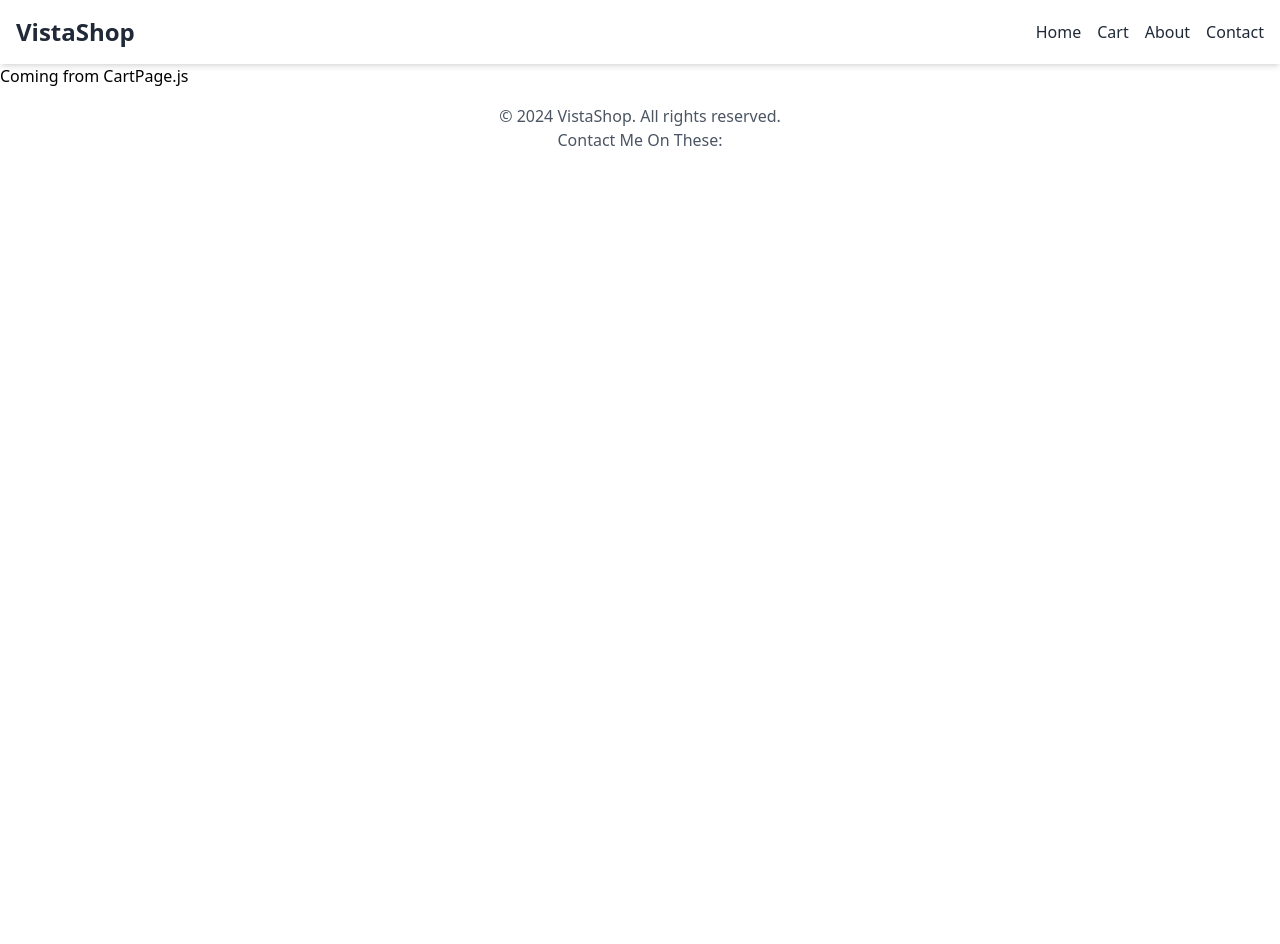
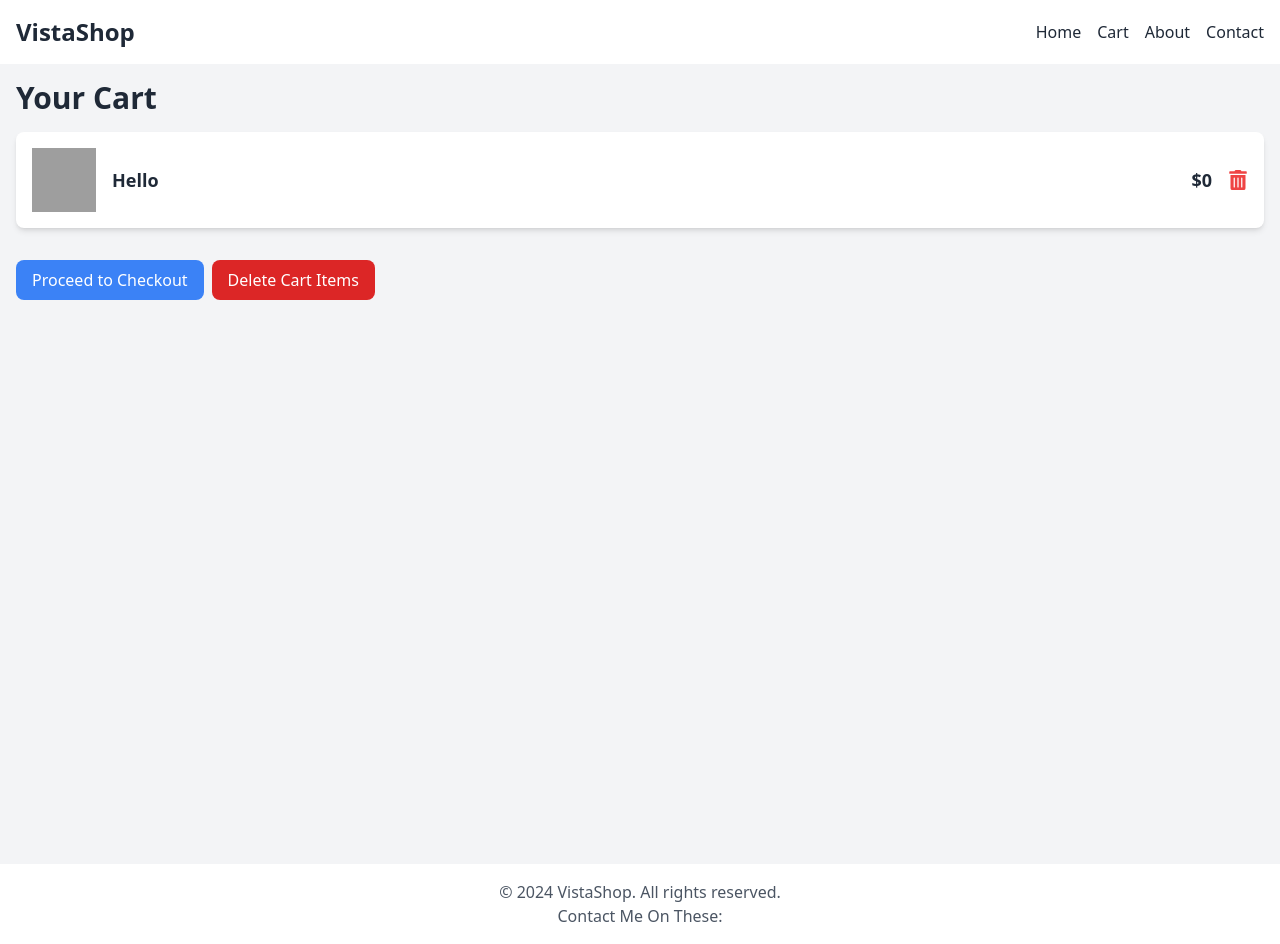
Before and after one commit to NajafAli786110/VistaShop, a React (Vite) app: page /cart in a window 1280 px wide. Before the commit the page ends 800 px from the top, so only its background shows below. Built offline with nearby package versions, Linux system fonts and the light colour scheme; grey boxes are pictures that could not be loaded.

Commit message:
Implemented Basic Cart Functionality

```diff
--- a/package.json
+++ b/package.json
@@ -15,6 +15,7 @@
     "axios": "^1.7.7",
     "react": "^18.3.1",
     "react-dom": "^18.3.1",
+    "react-icons": "^5.3.0",
     "react-redux": "^9.1.2",
     "react-router-dom": "^6.26.2",
     "redux": "^5.0.1",
--- a/src/components/ProductCard.jsx
+++ b/src/components/ProductCard.jsx
@@ -1,14 +1,39 @@
-import React from 'react';
+import React from "react";
+import { useDispatch } from "react-redux";
+import { CART_ADD_ITEM } from "../features/cartReducer";
 
 const ProductCard = ({ product }) => {
+  const dispatch = useDispatch();
+
   return (
     <div className="bg-white dark:bg-gray-800 rounded-lg shadow-md overflow-hidden">
-            <img className="w-full h-48 object-cover" src={product.image} alt={product.title} />
+      <img
+        className="w-full h-48 object-cover"
+        src={product.image}
+        alt={product.title}
+      />
       <div className="p-4 flex flex-col gap-3">
-                <h3 className="text-lg font-semibold text-gray-800 dark:text-white">{product.title}</h3>
-                <p className="text-gray-600 dark:text-gray-400">{product.description.length > 100 ? `${product.description.substring(0, 50)}...` : product.description}</p>
-                <p className="text-xl font-bold text-gray-800 dark:text-white">${product.price}</p>
-                <button className="mt-2 w-full bg-blue-600 text-white font-semibold py-2 rounded hover:bg-blue-700">
+        <h3 className="text-lg font-semibold text-gray-800 dark:text-white">
+          {product.title}
+        </h3>
+        <p className="text-gray-600 dark:text-gray-400">
+          {product.description.length > 100
+            ? `${product.description.substring(0, 50)}...`
+            : product.description}
+        </p>
+        <p className="text-xl font-bold text-gray-800 dark:text-white">
+          ${product.price}
+        </p>
+        <button
+          onClick={() => {
+            dispatch(
+              CART_ADD_ITEM({ image:product.image, name: product.title, price: product.price })
+            );
+            console.log("Clicked");
+
+          }}
+          className="mt-2 w-full bg-blue-600 text-white font-semibold py-2 rounded hover:bg-blue-700"
+        >
           Add to Cart
         </button>
       </div>
--- a/src/features/cartReducer.js
+++ b/src/features/cartReducer.js
@@ -1,8 +1,9 @@
 import { createSlice, nanoid } from "@reduxjs/toolkit";
 
-const initialState = [
+export const initialStateCart = [
   {
     id: 0,
+    image: "https://fakestoreapi.com/img/61sbMiUnoGL._AC_UL640_QL65_ML3_.jpg",
     name: "Hello",
     price: 0,
   },
@@ -10,18 +11,19 @@ const initialState = [
 
 const cartReducer = createSlice({
   name: "cartItems",
-  initialState,
+  initialState: initialStateCart,
   reducers: {
     CART_ADD_ITEM: (state, action) => {
       const newItem = {
         id: nanoid(),
+        image: action.payload.image,
         name: action.payload.name,
         price: action.payload.price,
       };
       state.push(newItem);
     },
     CART_REMOVE_ITEM: (state, action) => {
-      state.filter((items) => items.id != action.payload.id);
+      return state.filter((items) => items.id != action.payload.id);
     },
     CART_FLASH: () => {
       return [];
--- a/src/pages/Cart.jsx
+++ b/src/pages/Cart.jsx
@@ -1,3 +1,69 @@
+import { FaTrashAlt } from "react-icons/fa";
+import { useSelector, useDispatch } from "react-redux";
+import { CART_FLASH, CART_REMOVE_ITEM } from "../features/cartReducer";
+
 export const Cart = () => {
-  return "Coming from CartPage.js";
+  const dispatch = useDispatch();
+  const cartItems = useSelector((state) => state.cartItems);
+
+  const handleRemove = (id) => {
+    dispatch(CART_REMOVE_ITEM({id}));
+  };
+
+  return (
+    <div className="min-h-screen bg-gray-100 dark:bg-gray-900 p-4">
+      <h2 className="text-3xl font-bold text-gray-800 dark:text-white mb-4">
+        Your Cart
+      </h2>
+
+      {cartItems.length === 0 ? (
+        <p className="text-gray-600 dark:text-gray-300 text-xl">
+          Your cart is empty.
+        </p>
+      ) : (
+        cartItems.map((item) => (
+          <div
+            key={item.id}
+            className="flex justify-between items-center p-4 mb-4 bg-white dark:bg-gray-800 shadow-md rounded-lg"
+          >
+            <div className="flex items-center">
+              <img
+                src={item.image}
+                alt={item.name}
+                className="w-16 h-16 object-cover mr-4"
+              />
+              <h3 className="text-lg font-semibold text-gray-800 dark:text-white">
+                {item.name}
+              </h3>
+            </div>
+            <div className="flex items-center">
+              <p className="text-lg font-semibold text-gray-800 dark:text-white mr-4">
+                ${item.price}
+              </p>
+              <button
+                onClick={() => handleRemove(item.id)}
+                className="text-red-500 hover:text-red-700"
+              >
+                <FaTrashAlt size={20} />
+              </button>
+            </div>
+          </div>
+        ))
+      )}
+
+      {cartItems.length > 0 && (
+        <div className="flex gap-2">
+          <button className=" bg-blue-500 text-white py-2 px-4 mt-4 rounded-lg hover:bg-blue-600 transition-colors">
+            Proceed to Checkout
+          </button>
+          <button
+            onClick={() => dispatch(CART_FLASH())}
+            className=" bg-red-600 text-white py-2 px-4 mt-4 rounded-lg hover:bg-red-500 transition-colors"
+          >
+            Delete Cart Items
+          </button>
+        </div>
+      )}
+    </div>
+  );
 };
```
Also changed, not shown: 1 other file (tests, documents, lock files or other folders). Lines whose indentation alone changed are shown as unchanged.
